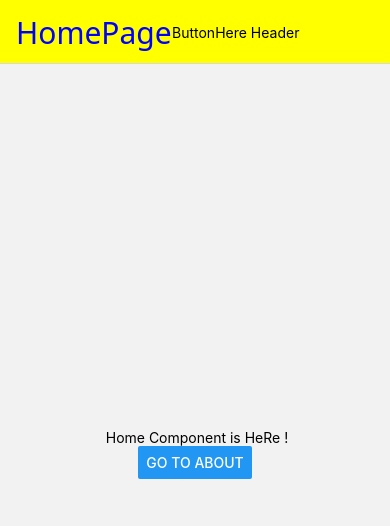
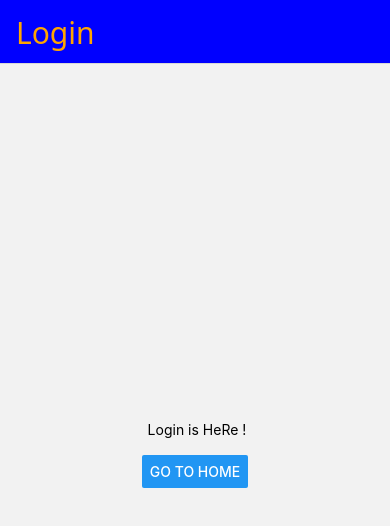
Before and after one commit to Gaurav85431/ReactNative, a React Native app: screen /HomePage in a window 390 px wide. Shown: the top 526 px of the page. Built offline with nearby package versions, Linux system fonts and the light colour scheme.

Commit message:
L43 Stack navigation

```diff
--- a/App.tsx
+++ b/App.tsx
@@ -26,6 +26,7 @@ import DialogBoxCustom from './ComponentLec11/DialogBoxCustom';
 import StackNavigation from './ComponentLec11/Navigation/StackNavigation';
 import StackNavigationTwo from './ComponentLec11/Navigation/StackNavigationTwo';
 import StackNavigationThree from './ComponentLec11/Navigation/StackNavigationThree';
+import StackNavigationFourProps from './ComponentLec11/Navigation/StackNavigationFourProps';
 
 const App = () => {
   return (
@@ -103,7 +104,10 @@ const App = () => {
     // <StackNavigationTwo />
 
     //  L41
-    <StackNavigationThree />
+    // <StackNavigationThree />
+
+    // L43 (42 nhi hai)
+    <StackNavigationFourProps />
 
     // </View>
   );
--- /dev/null
+++ b/ComponentLec11/Navigation/NavigationComponent/About.tsx
@@ -0,0 +1,18 @@
+import { Button, Text, View } from 'react-native';
+
+export const AboutComponent = props => {
+  console.warn('props', props);
+  return (
+    <View style={{ flex: 1, justifyContent: 'center', alignItems: 'center' }}>
+      <Text> About is HeRe !</Text>
+      <Text> Name == {props.route.params.name} </Text>
+      <Button
+        title="Go to Login"
+        onPress={() => {
+          console.log('Press');
+          // props.navigation.navigate('Login')
+        }}
+      />
+    </View>
+  );
+};
--- /dev/null
+++ b/ComponentLec11/Navigation/NavigationComponent/Home.tsx
@@ -0,0 +1,40 @@
+import { useState } from 'react';
+import { Button, Text, TextInput, View } from 'react-native';
+
+export const HomeComponent = props => {
+  console.log('props', props.route.params);
+  const [name, setName] = useState('');
+  return (
+    <View style={{ flex: 1, justifyContent: 'center', alignItems: 'center' }}>
+      <Text> Home is HeRe !</Text>
+      {/* <Text> Name = ${props.route.params.
+      name} !</Text>
+      <Text> Age = ${props.route.params.age} !</Text> */}
+      <Text> Name = {props.route.params.name} </Text>
+      <Text> Age = {props.route.params.age} </Text>
+
+      <TextInput
+        placeholder="Enter Text"
+        onChangeText={txt => {
+          console.warn('text>>', txt), setName(txt);
+        }}
+      />
+
+      {/* <Button
+        title="Go to About"
+        onPress={() => {
+          console.log('Press');
+          props.navigation.navigate('About', { name: 'GPGP' });
+        }}
+      /> */}
+
+      <Button
+        title="Go to About"
+        onPress={() => {
+          console.log('Press');
+          props.navigation.navigate('About', { name: name });
+        }}
+      />
+    </View>
+  );
+};
--- /dev/null
+++ b/ComponentLec11/Navigation/NavigationComponent/Login.tsx
@@ -0,0 +1,28 @@
+import { useState } from 'react';
+import { Button, Text, TextInput, View } from 'react-native';
+
+export const LoginComponent = props => {
+  const name = 'Gaurav';
+  const age = 25;
+  const [nm, setNm] = useState('');
+  const [ag, setag] = useState('');
+
+  return (
+    <View style={{ flex: 1, justifyContent: 'center', alignItems: 'center' }}>
+      <Text> Login is HeRe !</Text>
+      {/* <TextInput
+        onChangeText={() => props.navigation.navigate('Home', { name, ages })}
+      /> */}
+      <TextInput onChangeText={text => setNm(text)} />
+      <Button
+        title="Go to Home"
+        onPress={() => {
+          // props.navigation.navigate('Home', { name: 'GP', age: 25 }); // data passed
+          props.navigation.navigate('Home', { name, age });
+          // props.navigation.navigate('Home', { nm, age });
+          // props.navigation.navigate('Home', { name: nm, age });
+        }}
+      />
+    </View>
+  );
+};
--- /dev/null
+++ b/ComponentLec11/Navigation/StackNavigationFourProps.tsx
@@ -0,0 +1,43 @@
+import { Button, Text, TextInput, View } from 'react-native';
+import { NavigationContainer } from '@react-navigation/native';
+import { createNativeStackNavigator } from '@react-navigation/native-stack';
+import { LoginComponent } from './NavigationComponent/Login';
+import { HomeComponent } from './NavigationComponent/Home';
+import { AboutComponent } from './NavigationComponent/About';
+
+const Stack = createNativeStackNavigator();
+
+const StackNavigationFourProps = () => {
+  return (
+    <NavigationContainer>
+      <Stack.Navigator
+        screenOptions={{
+          headerStyle: {
+            backgroundColor: 'blue',
+          },
+          headerTintColor: 'orange',
+          headerTitleStyle: {
+            fontSize: 30,
+          },
+        }}
+      >
+        {/* <Stack.Screen name="Login" component={LoginComponent} /> */}
+
+        <Stack.Screen name="Login" component={LoginComponent} />
+        <Stack.Screen name="Home" component={HomeComponent} />
+
+        <Stack.Screen name="About" component={AboutComponent} />
+        {/*  */}
+      </Stack.Navigator>
+    </NavigationContainer>
+  );
+};
+
+//  agar component ko handleRight me chahe to de skte hia
+
+const HeaderComponent = () => {
+  // return <Button title="ButtonHere Header" />;
+  return <TextInput placeholder="ButtonHere Header" />;
+};
+
+export default StackNavigationFourProps;
```
